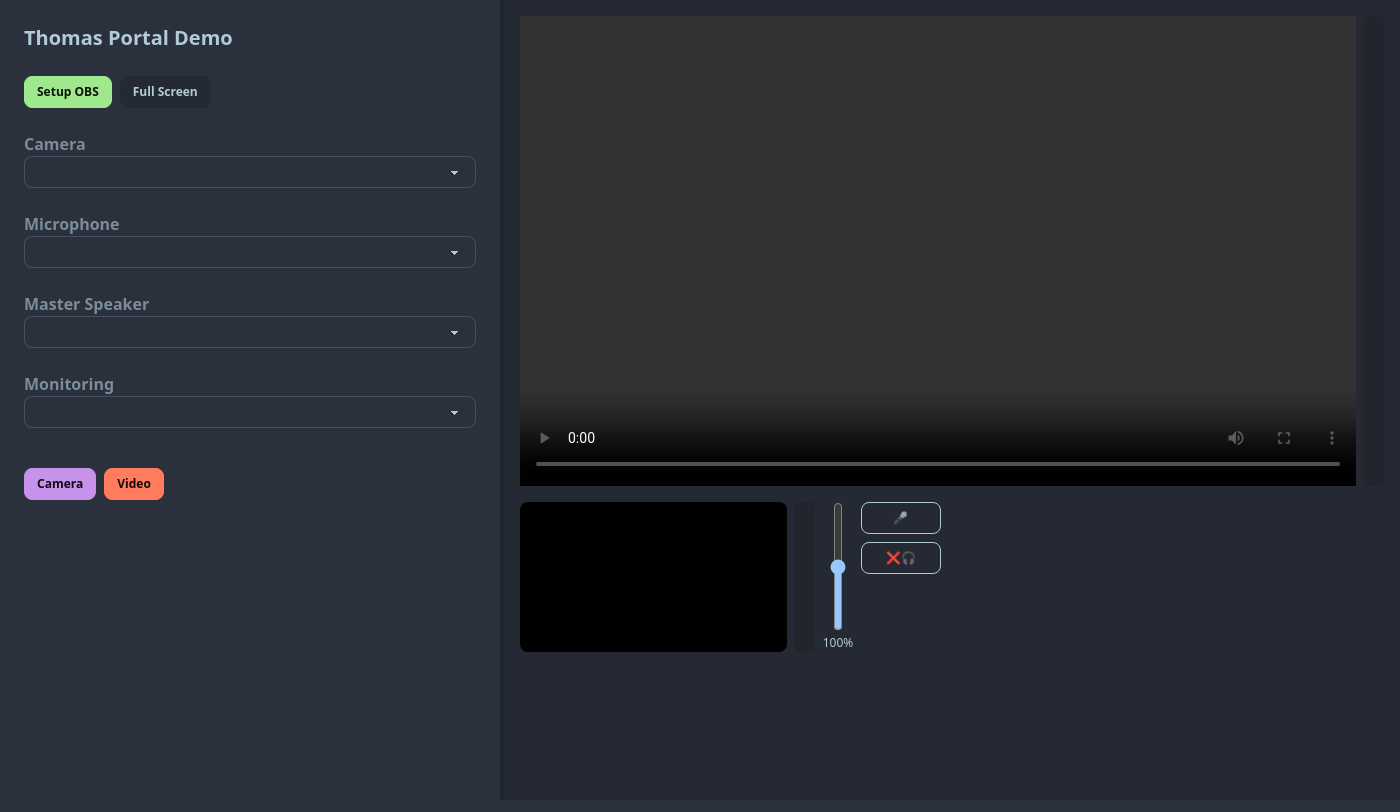
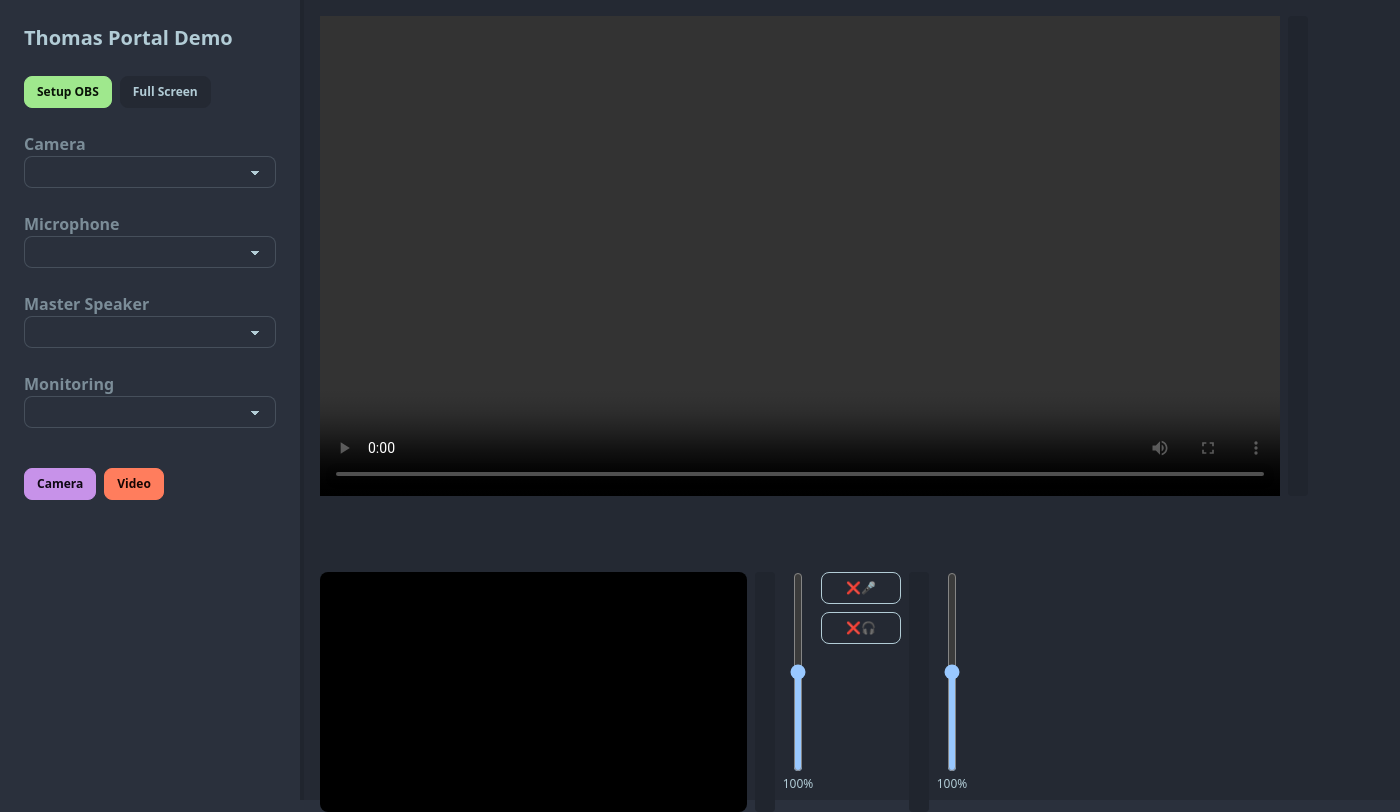
Before and after one commit to AlexFreik/thomas-portal, an Electron app: page index.html in a window 1400 px wide. Drawn offline with Linux system fonts and the light colour scheme.

Commit message:
add gain control for video, separate analyzers for left and right chanels

```diff
--- a/audio-mixer.ts
+++ b/audio-mixer.ts
@@ -29,7 +29,8 @@ export class AudioMixer {
 
     private videoSource?: MediaElementAudioSourceNode;
     private micSource?: MediaStreamAudioSourceNode;
-    private stereoMic?: ChannelMergerNode;
+    private micInput: GainNode;
+    private stereoMic: ChannelMergerNode;
 
     private masterDest: MediaStreamAudioDestinationNode;
     private headphoneDest: MediaStreamAudioDestinationNode;
@@ -44,7 +45,10 @@ export class AudioMixer {
     private videoToHeadphoneGain: GainNode;
 
     private micAnalyser: AnalyserNode;
-    private masterAnalyser: AnalyserNode;
+    private videoAnalyserL: AnalyserNode;
+    private videoAnalyserR: AnalyserNode;
+    private masterAnalyserL: AnalyserNode;
+    private masterAnalyserR: AnalyserNode;
 
     private masterAudio: HTMLAudioElement;
     private headphoneAudio: HTMLAudioElement;
@@ -54,6 +58,9 @@ export class AudioMixer {
 
         this.micGain = this.ctx.createGain();
         this.micGain.gain.value = 1;
+
+        this.micInput = this.ctx.createGain();
+        this.micInput.gain.value = 1;
 
         this.micMuteGain = this.ctx.createGain();
         this.micMuteGain.gain.value = 0;
@@ -74,13 +81,22 @@ export class AudioMixer {
         this.videoToHeadphoneGain.gain.value = 1;
 
         this.micAnalyser = this.ctx.createAnalyser();
-        this.masterAnalyser = this.ctx.createAnalyser();
+        this.videoAnalyserL = this.ctx.createAnalyser();
+        this.videoAnalyserR = this.ctx.createAnalyser();
+        this.masterAnalyserL = this.ctx.createAnalyser();
+        this.masterAnalyserR = this.ctx.createAnalyser();
 
         this.micAnalyser.fftSize = BUFF_SIZE * 2;
-        this.masterAnalyser.fftSize = BUFF_SIZE * 2;
+        this.videoAnalyserL.fftSize = BUFF_SIZE * 2;
+        this.videoAnalyserR.fftSize = BUFF_SIZE * 2;
+        this.masterAnalyserL.fftSize = BUFF_SIZE * 2;
+        this.masterAnalyserR.fftSize = BUFF_SIZE * 2;
 
         this.micAnalyser.smoothingTimeConstant = SMOOTHING_TIME;
-        this.masterAnalyser.smoothingTimeConstant = SMOOTHING_TIME;
+        this.videoAnalyserL.smoothingTimeConstant = SMOOTHING_TIME;
+        this.videoAnalyserR.smoothingTimeConstant = SMOOTHING_TIME;
+        this.masterAnalyserL.smoothingTimeConstant = SMOOTHING_TIME;
+        this.masterAnalyserR.smoothingTimeConstant = SMOOTHING_TIME;
 
         this.masterDest = this.ctx.createMediaStreamDestination();
         this.headphoneDest = this.ctx.createMediaStreamDestination();
@@ -101,18 +117,32 @@ export class AudioMixer {
         this.headphoneAudio.play().catch(() => {});
 
         // Routing
+        const micInputSplitter = this.ctx.createChannelSplitter(2);
+        this.stereoMic = this.ctx.createChannelMerger(2);
+        this.micInput.connect(micInputSplitter);
+        micInputSplitter.connect(this.stereoMic, 0, 0);
+        micInputSplitter.connect(this.stereoMic, 0, 1);
+        this.stereoMic.connect(this.micGain);
+
         this.micGain.connect(this.micAnalyser);
         this.micGain.connect(this.micMuteGain);
         this.micMuteGain.connect(this.masterGain);
         this.micGain.connect(this.micToHeadphoneGain);
         this.micToHeadphoneGain.connect(this.headphoneGain);
 
+        const videoSplitter = this.ctx.createChannelSplitter(2);
+        this.videoGain.connect(videoSplitter);
+        videoSplitter.connect(this.videoAnalyserL, 0);
+        videoSplitter.connect(this.videoAnalyserR, 1);
         this.videoGain.connect(this.masterGain);
         this.videoGain.connect(this.videoToHeadphoneGain);
         this.videoToHeadphoneGain.connect(this.headphoneGain);
 
-        this.masterGain.connect(this.masterAnalyser);
-        this.masterAnalyser.connect(this.masterDest);
+        const masterSplitter = this.ctx.createChannelSplitter(2);
+        this.masterGain.connect(masterSplitter);
+        masterSplitter.connect(this.masterAnalyserL, 0);
+        masterSplitter.connect(this.masterAnalyserR, 1);
+        this.masterGain.connect(this.masterDest);
         this.headphoneGain.connect(this.headphoneDest);
     }
 
@@ -130,14 +160,27 @@ export class AudioMixer {
             audio: { deviceId },
         });
 
+        this.micSource?.disconnect();
         this.micSource = this.ctx.createMediaStreamSource(stream);
-        this.stereoMic = forceMonoToStereo(this.ctx, this.micSource);
-        this.stereoMic.connect(this.micGain);
+        this.micSource.connect(this.micInput);
     }
 
     setMicGain(gain: number) {
         console.assert(gain >= 0 && gain <= 6, gain);
-        this.micGain.gain.value = Math.max(0, Math.min(gain, 5));
+        this.micGain.gain.value = Math.max(0, Math.min(gain, 6));
+    }
+
+    setVideoGain(gain: number) {
+        console.assert(gain >= 0 && gain <= 6, gain);
+        this.videoGain.gain.value = Math.max(0, Math.min(gain, 6));
+    }
+
+    getVideoGain() {
+        return this.videoGain.gain.value;
+    }
+
+    getVideoLevel() {
+        return getAudioLevel(this.videoAnalyserL, this.videoAnalyserR);
     }
 
     muteMic() {
@@ -191,11 +234,11 @@ export class AudioMixer {
     }
 
     getMicLevel() {
-        return getAudioLevel(this.micAnalyser);
+        return getAudioLevel(this.micAnalyser, this.micAnalyser);
     }
 
     getMasterLevel() {
-        return getAudioLevel(this.masterAnalyser);
+        return getAudioLevel(this.masterAnalyserL, this.masterAnalyserR);
     }
 
     async resume() {
@@ -219,24 +262,19 @@ export class AudioMixer {
 
 // ===== Utility Functions =====
 
-function forceMonoToStereo(audioContext: AudioContext, sourceNode: AudioNode) {
-    const splitter = audioContext.createChannelSplitter(2);
-    const merger = audioContext.createChannelMerger(2);
+function getAudioLevel(analyserL: AnalyserNode, analyserR: AnalyserNode): [number, number] {
+    const dataL = new Float32Array(analyserL.fftSize);
+    const dataR = new Float32Array(analyserR.fftSize);
 
-    sourceNode.connect(splitter);
+    analyserL.getFloatTimeDomainData(dataL);
+    analyserR.getFloatTimeDomainData(dataR);
 
-    // duplicate channel 0 to L and R
-    splitter.connect(merger, 0, 0);
-    splitter.connect(merger, 0, 1);
-
-    return merger;
+    const leftDb = getDbFromTimeData(dataL);
+    const rightDb = getDbFromTimeData(dataR);
+    return [leftDb, rightDb];
 }
 
-function getAudioLevel(analyser: AnalyserNode): number {
-    const data = new Float32Array(analyser.fftSize);
-
-    analyser.getFloatTimeDomainData(data);
-
+function getDbFromTimeData(data: Float32Array): number {
     let sum = 0;
     for (let i = 0; i < data.length; i++) {
         sum += data[i] ** 2;
--- a/index.html
+++ b/index.html
@@ -10,7 +10,7 @@
   <body class="h-screen bg-base-200">
     <div class="flex h-full">
       <!-- LEFT PANEL -->
-      <div id="leftPanel" class="w-[500px] bg-base-100 p-6 flex flex-col gap-6 overflow-auto">
+      <div id="leftPanel" class="w-[300px] bg-base-100 p-6 flex flex-col gap-6 overflow-auto">
         <h2 class="text-xl font-bold">Thomas Portal Demo</h2>
 
         <div class="flex gap-2">
@@ -65,22 +65,22 @@
       <div id="rightPanel" class="flex-1 flex flex-col p-4 gap-4">
         <div class="flex gap-2 items-stretch">
           <!-- PLAYER -->
-          <div class="aspect-video flex-1">
-            <video id="player" controls playsinline class="w-full h-full bg-black" crossorigin="anonymous"></video>
+          <div class="aspect-video">
+            <video id="player" controls playsinline class="w-full h-[60vh] bg-black" crossorigin="anonymous"></video>
           </div>
 
           <!-- METER -->
-          <canvas id="master-meter" class="w-[20px] bg-base-300 rounded self-stretch" width="100" height="100"></canvas>
+          <canvas id="master-meter" class="w-[20px] bg-base-300 rounded self-stretch h-[60vh]" width="20" height="500"></canvas>
         </div>
 
         <!-- CAMERA PREVIEW + MIC METER -->
         <div class="flex gap-2">
-          <video id="camera-preview" playsinline class="aspect-video bg-black h-[150px] rounded-lg"></video>
+          <video id="camera-preview" playsinline class="aspect-video bg-black h-[30vh] rounded-lg"></video>
 
-          <canvas id="mic-meter" class="bg-base-300 rounded w-[20px]" width="100" height="100"></canvas>
+          <canvas id="mic-meter" class="bg-base-300 rounded w-[20px] h-[30vh]" width="20" height="150"></canvas>
 
           <div class="inline-flex flex-col items-center text-center">
-            <input id="mic-gain" type="range" min="0" max="200" value="100" style="direction: rtl" class="[writing-mode:vertical-lr] w-4" />
+            <input id="mic-gain" type="range" min="0" max="200" value="100" style="direction: rtl" class="[writing-mode:vertical-lr] w-4 h-[25vh]" />
             <span class="text-xs mt-1 w-[30px]" id="mic-gain-label">100%</span>
           </div>
 
@@ -88,7 +88,7 @@
           <div class="flex flex-col gap-2">
             <!-- Mic mute -->
             <label class="swap btn btn-sm btn-outline w-20">
-              <input id="mic-toggle" type="checkbox" checked />
+              <input id="mic-toggle" type="checkbox" />
 
               <span class="swap-on">🎤</span>
               <span class="swap-off">❌🎤</span>
@@ -102,6 +102,20 @@
               <span class="swap-off">❌🎧</span>
             </label>
           </div>
+
+          <canvas id="video-meter" class="bg-base-300 rounded w-[20px] h-[30vh]" width="20" height="150"></canvas>
+
+          <div class="inline-flex flex-col items-center text-center">
+            <input
+              id="video-gain"
+              type="range"
+              min="0"
+              max="200"
+              value="100"
+              style="direction: rtl"
+              class="[writing-mode:vertical-lr] w-4 h-[25vh]" />
+            <span class="text-xs mt-1 w-[30px]" id="video-gain-label">100%</span>
+          </div>
         </div>
       </div>
     </div>
--- a/package.json
+++ b/package.json
@@ -8,7 +8,7 @@
         "build": "tsc -p tsconfig.main.json && tsc -p tsconfig.renderer.json",
         "watch:main": "tsc -w -p tsconfig.main.json",
         "watch:renderer": "tsc -w -p tsconfig.renderer.json",
-        "pretty": "prettier --write .",
+        "format": "prettier --write .",
         "css": "npx @tailwindcss/cli -i ./input.css -o ./output.css",
         "test": "echo \"Error: no test specified\" && exit 1"
     },
--- a/script.ts
+++ b/script.ts
@@ -172,15 +172,19 @@ videoBtn.onclick = async () => {
 };
 
 function updateMeters() {
-    const masterLevel = mixer.getMasterLevel();
+    const [masterLeftLevel, masterRightLevel] = mixer.getMasterLevel();
     const masterCanvas = document.querySelector('#master-meter') as HTMLCanvasElement;
-    drawDbMeter(masterCanvas, masterLevel, masterLevel, false);
+    drawDbMeter(masterCanvas, masterLeftLevel, masterRightLevel, false);
 
-    const micLevel = mixer.getMicLevel();
+    const [micLeftLevel, micRightLevel] = mixer.getMicLevel();
     const micCanvas = document.querySelector('#mic-meter') as HTMLCanvasElement;
-    drawDbMeter(micCanvas, micLevel, micLevel, mixer.isMicMuted());
+    drawDbMeter(micCanvas, micLeftLevel, micRightLevel, mixer.isMicMuted());
 
-    requestAnimationFrame(updateMeters);
+    const [videoLeftLevel, videoRightLevel] = mixer.getVideoLevel();
+    const videoCanvas = document.querySelector('#video-meter') as HTMLCanvasElement;
+    drawDbMeter(videoCanvas, videoLeftLevel, videoRightLevel, false);
+
+    setTimeout(() => requestAnimationFrame(updateMeters), 100);
 }
 
 document.body.addEventListener(
@@ -257,17 +261,27 @@ async function handleSetupObsClick() {
 
 document.getElementById('setupObsBtn')?.addEventListener('click', handleSetupObsClick);
 
-const gainSlider = document.getElementById('mic-gain') as HTMLInputElement;
-const gainLabel = document.getElementById('mic-gain-label') as HTMLSpanElement;
+function sliderPercentToGain(sliderValue: number) {
+    let gain = sliderValue / 100;
+    if (gain > 1) gain = (gain - 1) * 5 + 1;
+    return gain;
+}
 
-gainSlider.addEventListener('input', () => {
-    const value = parseInt(gainSlider.value);
-    let gain = value / 100;
-    if (gain > 1) gain = (gain - 1) * 5 + 1;
+const micGainSlider = document.getElementById('mic-gain') as HTMLInputElement;
+const micGainLabel = document.getElementById('mic-gain-label') as HTMLSpanElement;
+const videoGainSlider = document.getElementById('video-gain') as HTMLInputElement;
+const videoGainLabel = document.getElementById('video-gain-label') as HTMLSpanElement;
 
-    gainLabel.textContent = Math.round(gain * 100) + '%';
+micGainSlider.addEventListener('input', () => {
+    const gain = sliderPercentToGain(parseInt(micGainSlider.value));
+    micGainLabel.textContent = Math.round(gain * 100) + '%';
+    mixer.setMicGain(gain);
+});
 
-    mixer.setMicGain(gain);
+videoGainSlider.addEventListener('input', () => {
+    const gain = sliderPercentToGain(parseInt(videoGainSlider.value));
+    videoGainLabel.textContent = Math.round(gain * 100) + '%';
+    mixer.setVideoGain(gain);
 });
 
 const fullscreenBtn = document.getElementById('fullscreenBtn') as HTMLButtonElement;
```
Also changed, not shown: README.md, output.css.
